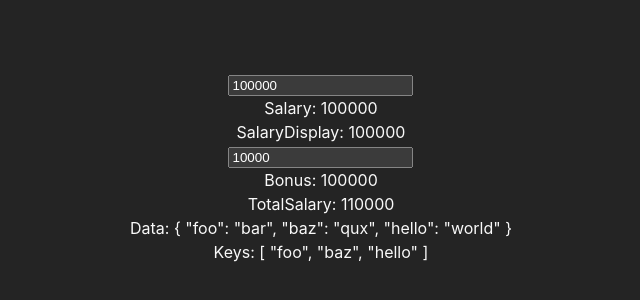
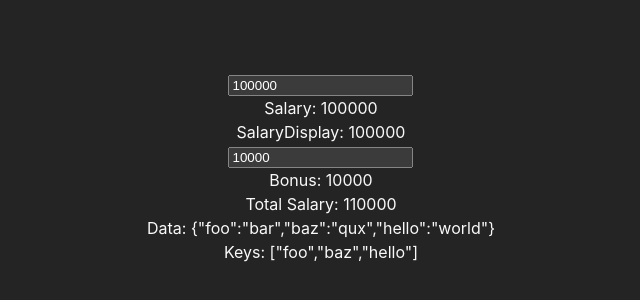
Before and after one commit to choeqq/my-jotai, a React (Vite) app: page / in a window 1280 px wide. Shown: the part 232-532 px from the top of the page, without its empty margins (319-959 px from the left). Built offline with nearby package versions, Linux system fonts and the light colour scheme.

Commit message:
track subscribed atoms in getter

```diff
--- a/src/App.tsx
+++ b/src/App.tsx
@@ -15,25 +15,35 @@ function SalaryDisplay() {
 function App() {
   const [salary, setSalary] = useAtom(salaryAtom);
   const [bonus, setBonus] = useAtom(bonusAtom);
+
   const totalSalary = useAtomValue(totalSalaryAtom);
   const data = useAtomValue(dataAtom);
   const keys = useAtomValue(keysAtom);
-  console.log(data);
 
   return (
-    <div id="root">
+    <div>
       <div>
-        <input value={salary} onChange={(e) => setSalary(+e.target.value)} />
+        <input
+          type="number"
+          value={salary}
+          onChange={(e) => setSalary(e.target.valueAsNumber)}
+        />
       </div>
-      <div>{salary && `Salary: ${salary}`}</div>
+      <div>Salary: {salary}</div>
       <SalaryDisplay />
+
       <div>
-        <input value={bonus} onChange={(e) => setBonus(+e.target.value)} />
+        <input
+          type="number"
+          value={bonus}
+          onChange={(e) => setBonus(e.target.valueAsNumber)}
+        />
       </div>
-      <div>{bonus && `Bonus: ${salary}`}</div>
-      <div>{totalSalary && `TotalSalary: ${totalSalary}`}</div>
-      <div>{data && `Data: ${JSON.stringify(data, null, 2)}`}</div>
-      <div>{keys && `Keys: ${JSON.stringify(keys, null, 2)}`}</div>
+      <div>Bonus: {bonus}</div>
+
+      <div>Total Salary: {totalSalary}</div>
+      <div>Data: {JSON.stringify(data)}</div>
+      <div>Keys: {JSON.stringify(keys)}</div>
     </div>
   );
 }
--- a/src/jotai.ts
+++ b/src/jotai.ts
@@ -4,6 +4,7 @@ interface Atom<AtomType> {
   get: () => AtomType;
   set: (newValue: AtomType) => void;
   subscribe: (callback: (newValue: AtomType) => void) => () => void;
+  _subscribers: () => number;
 }
 
 type AtomGetter<AtomType> = (
@@ -17,9 +18,12 @@ export function atom<AtomType>(
     typeof initialValue === "function" ? (null as AtomType) : initialValue;
 
   const subscribers = new Set<(newValue: AtomType) => void>();
+  const subscribed = new Set<Atom<any>>();
 
   function get<Target>(atom: Atom<Target>) {
     let currentValue = atom.get();
+    if (!subscribed.has(atom)) {
+      subscribed.add(atom);
       atom.subscribe((newValue) => {
         if (currentValue === newValue) return;
 
@@ -29,33 +33,29 @@ export function atom<AtomType>(
 
         subscribers.forEach((callback) => callback(value));
       });
+    }
 
     return currentValue;
   }
 
-  function computeValue() {
+  async function computeValue() {
     const newValue =
       typeof initialValue === "function"
         ? (initialValue as AtomGetter<AtomType>)(get)
         : value;
 
-    if (newValue && typeof (newValue as any).then === "function") {
     value = null as AtomType;
-      (newValue as any as Promise<AtomType>).then((resolvedValue) => {
-        value = resolvedValue;
+    value = await newValue;
     subscribers.forEach((callback) => callback(value));
-      });
-    } else {
-      value = newValue;
   }
-  }
+
   computeValue();
 
   return {
     get: () => value,
     set: (newValue) => {
       value = newValue;
-      subscribers.forEach((callback) => callback(value));
+      computeValue();
     },
     subscribe: (callback) => {
       subscribers.add(callback);
@@ -64,6 +64,7 @@ export function atom<AtomType>(
         subscribers.delete(callback);
       };
     },
+    _subscribers: () => subscribers.size,
   };
 }
 
```
Lines whose indentation alone changed are shown as unchanged.
